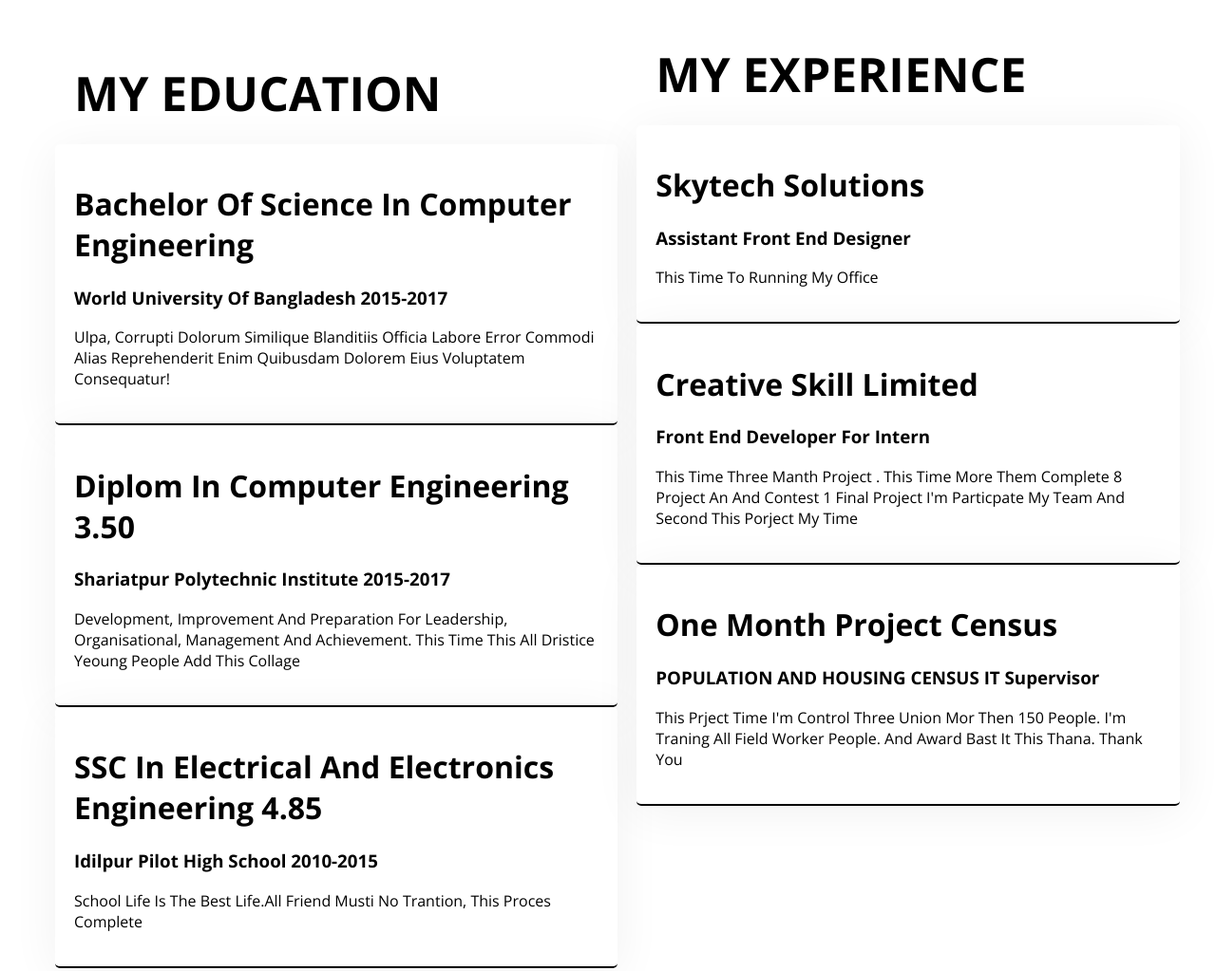
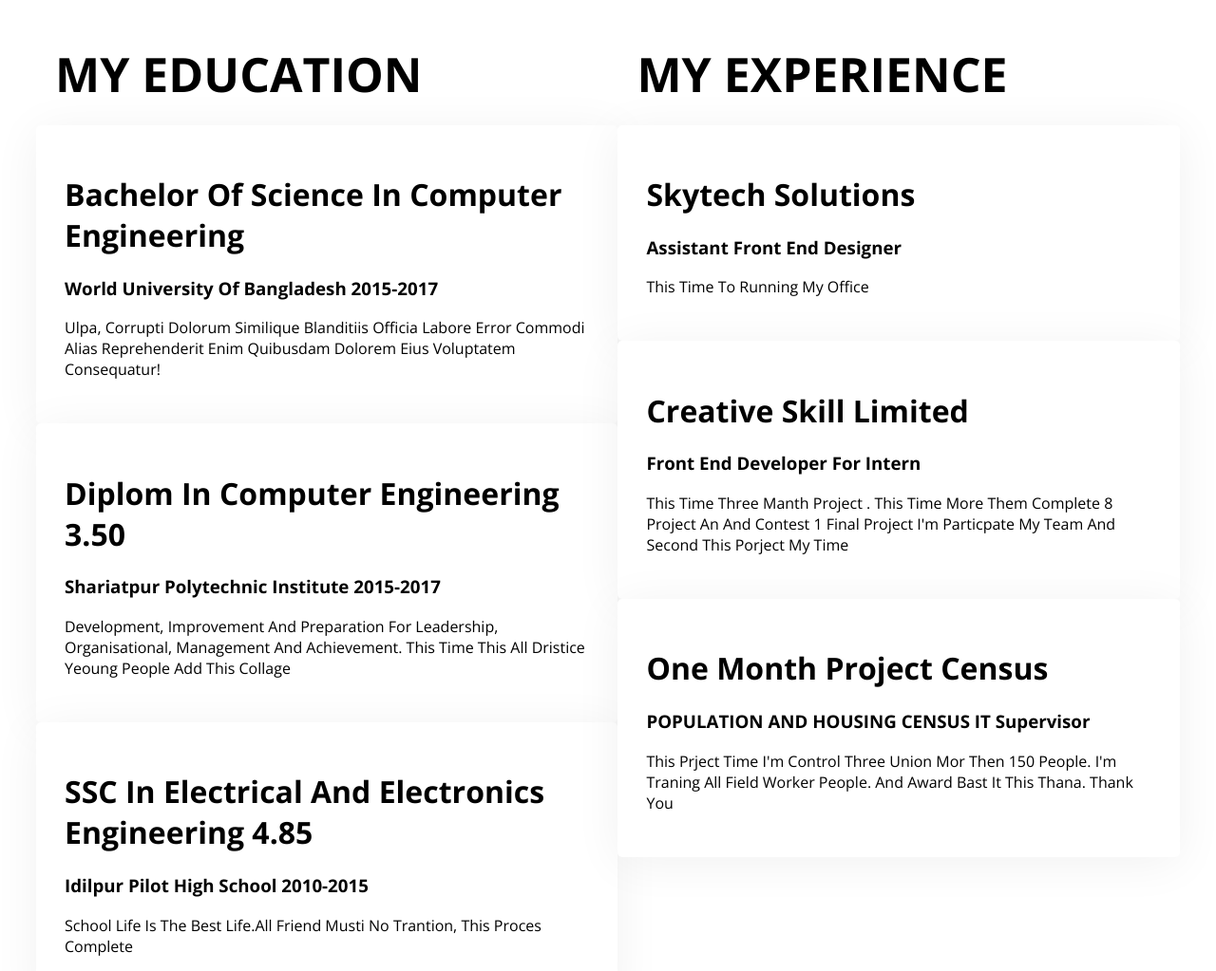
Before and after one commit to 0baydulKuasha/programin-hero-project, a plain HTML site: page index.html in a window 1280 px wide. Shown: the part 2965-3988 px from the top of the page at 95% size. Drawn offline with nearby package versions, Linux system fonts and the light colour scheme.

```diff
--- a/styles/portfolio.css
+++ b/styles/portfolio.css
@@ -109,14 +109,7 @@
     box-shadow: 0px 6px 50px 0px rgba(0, 0, 0, 0.06);
 
 }
-.summary .education{
-    padding: 20px;
-    border-bottom: 2px solid black;
-}
-.summary .experience{
-    padding: 20px;
-    border-bottom: 2px solid black;
-}
+
 .dawnlaod-button{
      text-align: center;
      padding: 30px;
```
